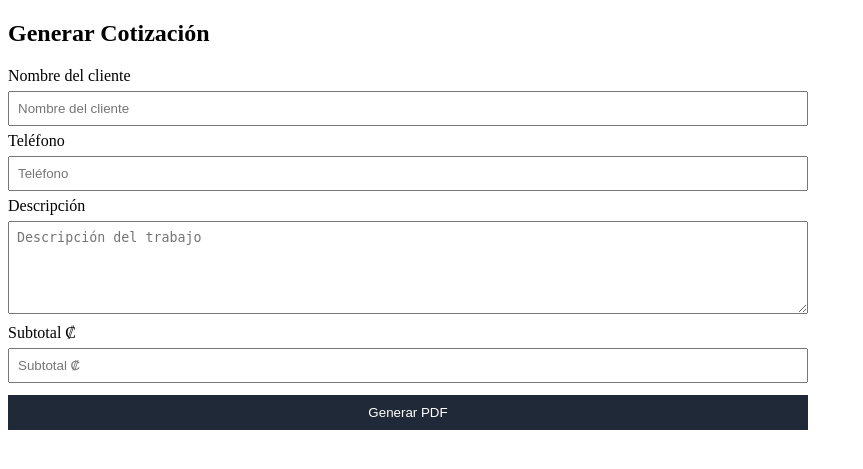
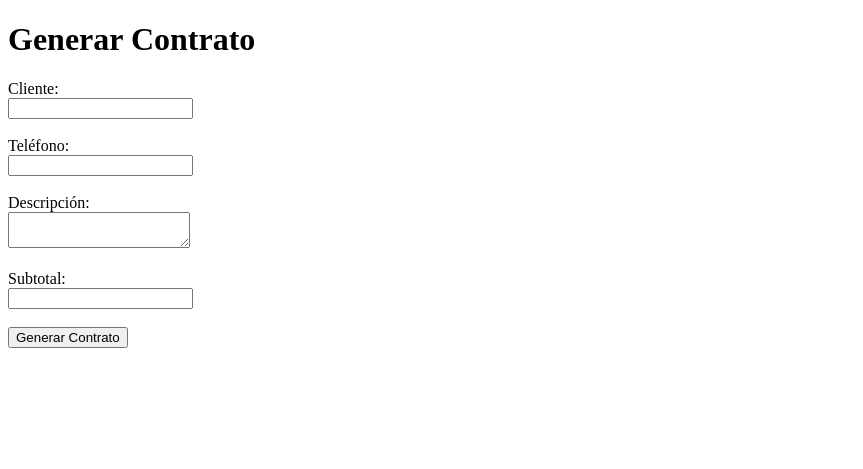
Before and after one commit to heyjuanma/cotizaciones-flask, a Flask app: page / in a window 1280 px wide. Shown: the top 469 px of the page, without its empty margins (0-863 px from the left). Run offline with Flask 3, Linux system fonts and the light colour scheme; some libraries are stand-ins or nearby versions.

Commit message:
Update formulario.html

```diff
--- a/templates/formulario.html
+++ b/templates/formulario.html
@@ -1,46 +1,42 @@
 <!DOCTYPE html>
-<html>
+<html lang="es">
 <head>
-    <meta charset="utf-8"/>
-    <title>Generar Cotización</title>
-    <style>
-        body { font-family: Arial, margin: 30px; max-width: 800px; }
-        input, textarea, button { width: 100%; padding: 8px; margin: 6px 0; box-sizing: border-box; }
-        button { background: #1f2937; color: white; border: none; padding: 10px; cursor: pointer; }
-        .mensaje { background: #e6ffed; border: 1px solid #2ecc71; padding: 10px; margin: 10px 0; }
-        .error { background: #ffe6e6; border: 1px solid #e74c3c; padding: 10px; margin: 10px 0; }
-        .download { margin-top: 12px; display:inline-block; padding:10px 14px; background:#2563eb; color:#fff; text-decoration:none; border-radius:4px;}
-    </style>
+    <meta charset="UTF-8">
+    <title>Formulario de Contrato</title>
 </head>
 <body>
-    <h2>Generar Cotización</h2>
+    <h1>Generar Contrato</h1>
+    {% with messages = get_flashed_messages() %}
+        {% if messages %}
+            <ul>
+            {% for msg in messages %}
+                <li>{{ msg }}</li>
+            {% endfor %}
+            </ul>
+        {% endif %}
+    {% endwith %}
 
-    {% if mensaje %}
-        <div class="mensaje">{{ mensaje }}</div>
+    <form method="POST">
+        <label>Cliente:</label><br>
+        <input type="text" name="cliente" required><br><br>
+
+        <label>Teléfono:</label><br>
+        <input type="text" name="telefono" required><br><br>
+
+        <label>Descripción:</label><br>
+        <textarea name="descripcion" required></textarea><br><br>
+
+        <label>Subtotal:</label><br>
+        <input type="number" step="0.01" name="subtotal" required><br><br>
+
+        <button type="submit">Generar Contrato</button>
+    </form>
+
+    {% if contrato %}
+        <h2>Contrato generado: {{ contrato }}</h2>
+        <a href="{{ url_for('descargar', contrato=contrato) }}">
+            Descargar PDF
+        </a>
     {% endif %}
-
-    {% if download_url %}
-        <div>
-            <strong>Contrato:</strong> {{ contrato }}<br>
-            <strong>Cliente:</strong> {{ cliente }}<br>
-            <a class="download" href="{{ download_url }}" target="_blank" rel="noopener">Descargar PDF (se abre en nueva pestaña)</a>
-        </div>
-    {% endif %}
-
-    <form method="post">
-        <label>Nombre del cliente</label>
-        <input name="cliente" placeholder="Nombre del cliente" required>
-
-        <label>Teléfono</label>
-        <input name="telefono" placeholder="Teléfono" required>
-
-        <label>Descripción</label>
-        <textarea name="descripcion" rows="5" placeholder="Descripción del trabajo" required></textarea>
-
-        <label>Subtotal ₡</label>
-        <input type="number" step="0.01" name="subtotal" placeholder="Subtotal ₡" required>
-
-        <button>Generar PDF</button>
-    </form>
 </body>
 </html>
```
